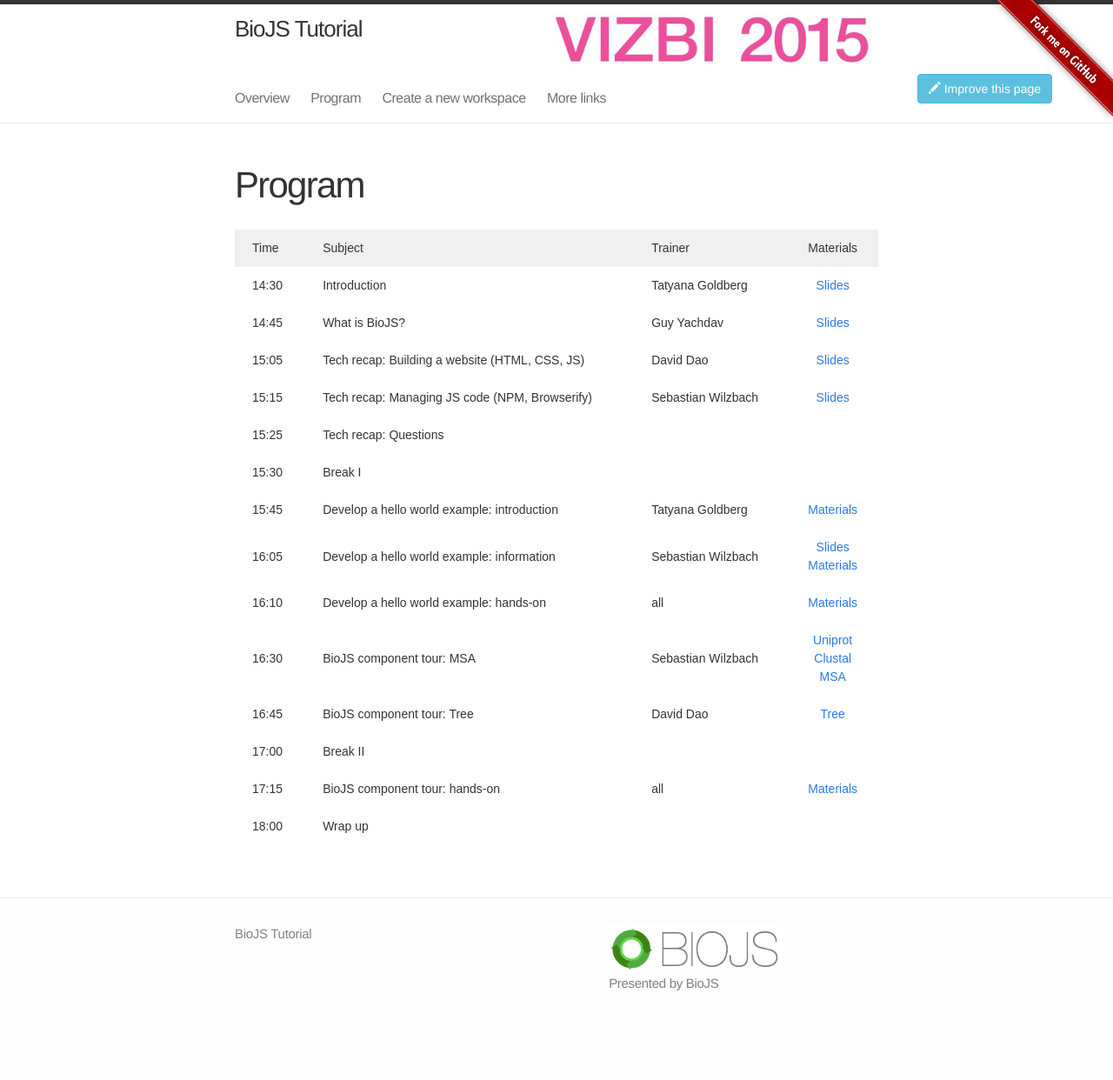
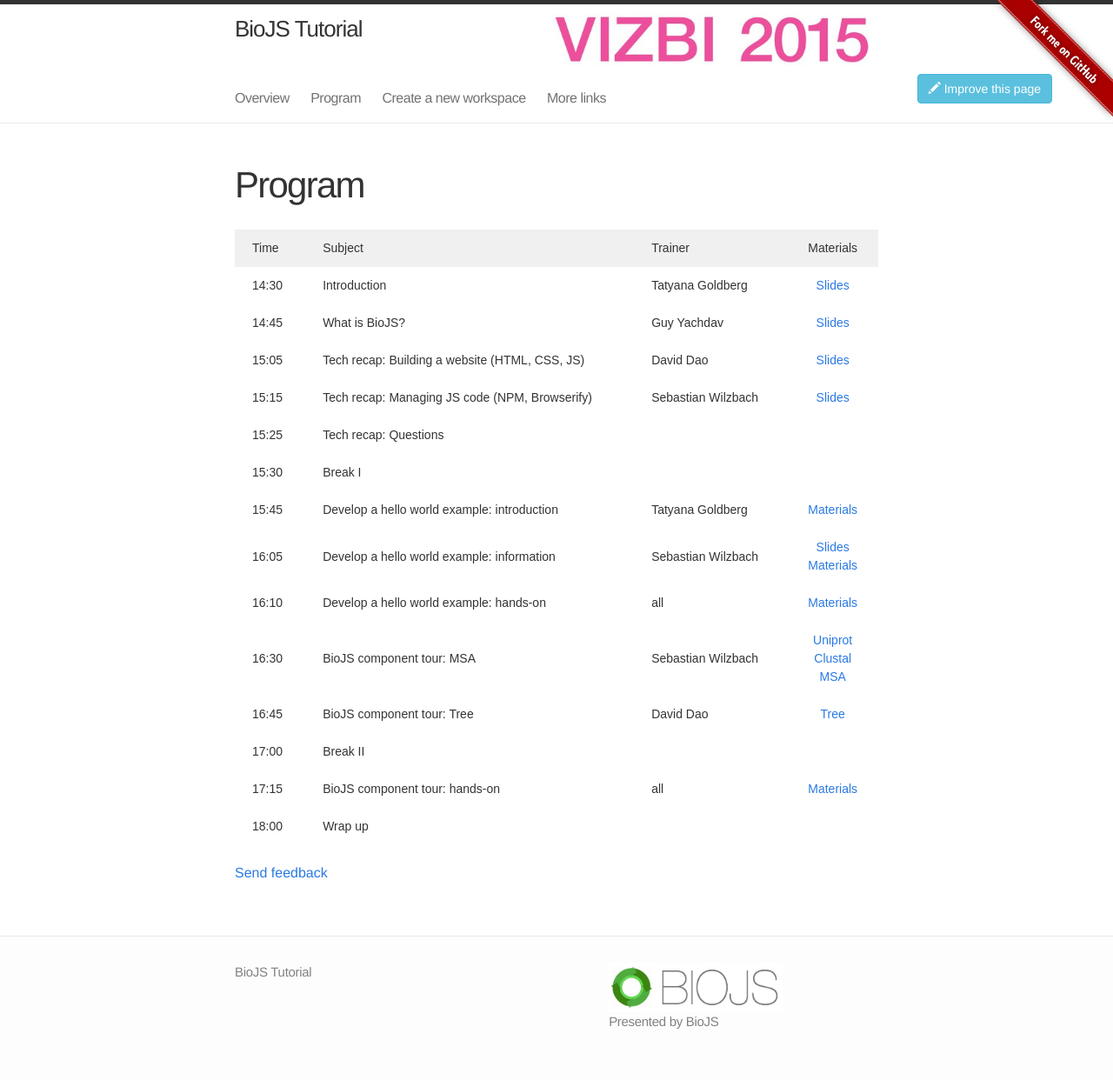
Before and after one commit to Alex-Willenbrink/vizbi, a Jekyll site: the page built from program.md, in a window 1280 px wide. Shown: the whole page at 87% size. Built offline with Jekyll 4.4.1, drawn with Linux system fonts in a browser that asks for light colours; before the commit the page ends 1198 px from its top, so only the background shows below that.

Commit message:
feedback

```diff
--- a/program.md
+++ b/program.md
@@ -30,5 +30,6 @@ order: 3
 | 18:00 | Wrap up | |
 |---
 
+[Send feedback](https://docs.google.com/forms/d/1_jwyoP7gYV8e_tlqfd2hywHXTpgaY7bl1UJ3ZDrcNuM/viewform)
 
 <script src="{{ baseurl }}/js/hider.js"></script>
```
